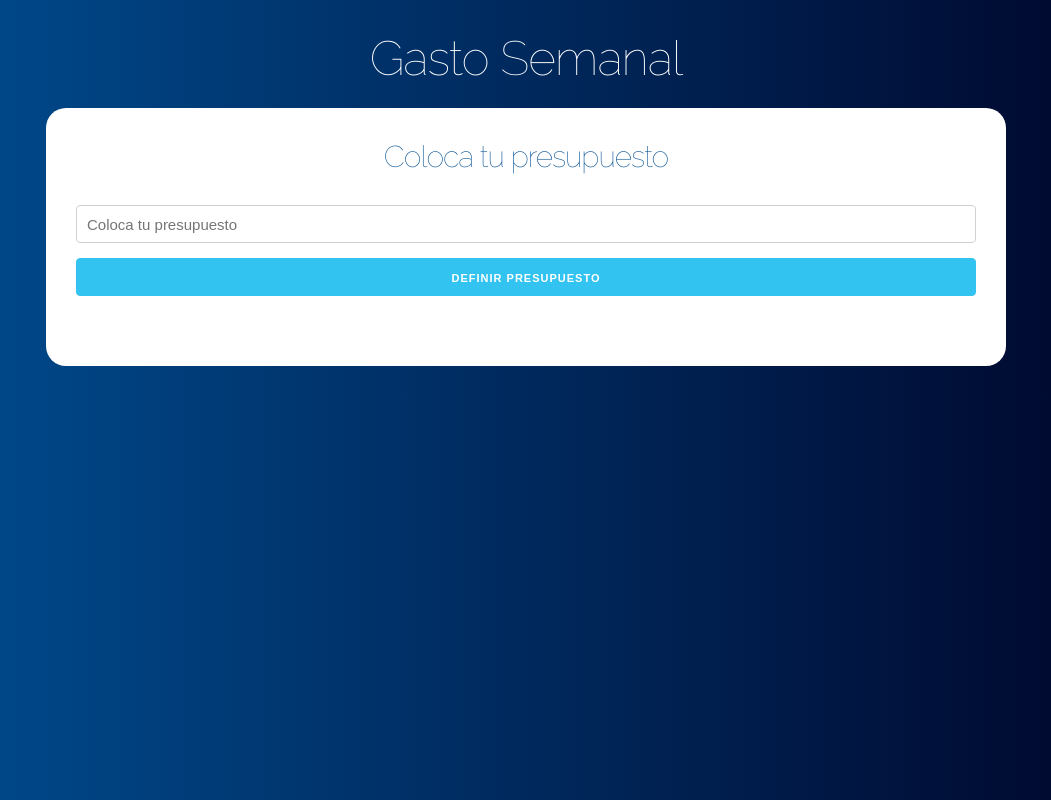
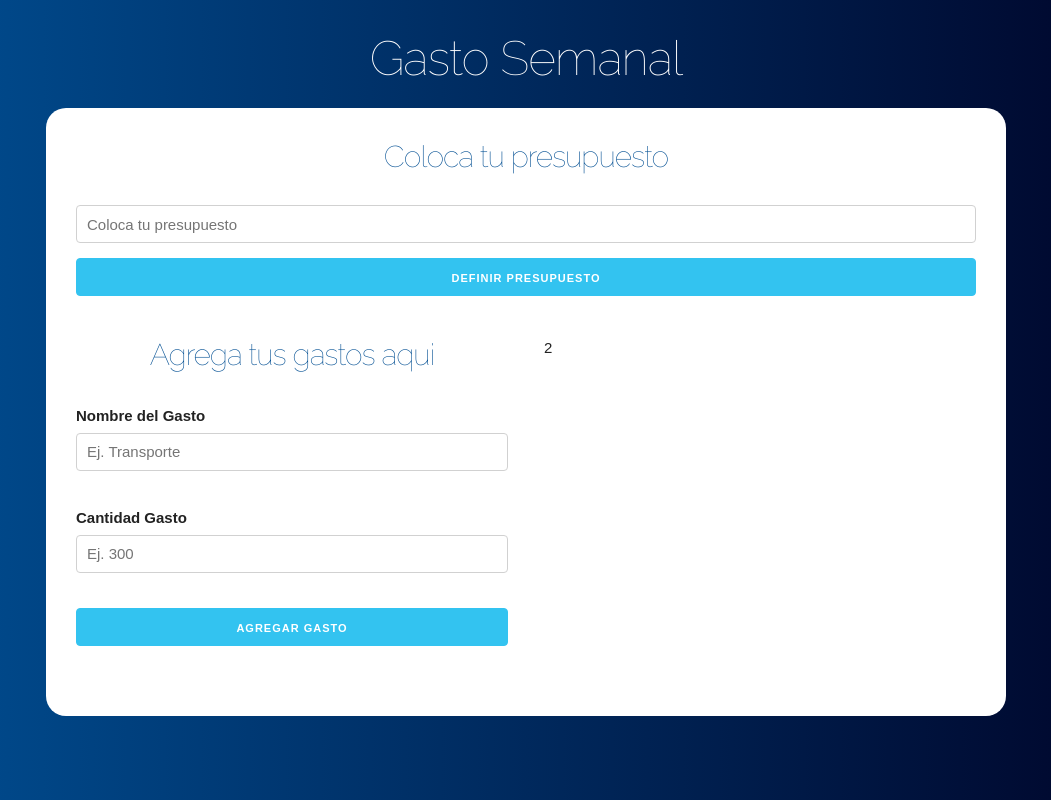
Before and after one commit to JeralPineda/react-presupuesto, a React (Create React App) app: page / in a window 1280 px wide. Shown: the whole page, without its empty margins (114-1165 px from the left). Built offline with nearby package versions, Linux system fonts and the light colour scheme.

Commit message:
Creando formulario de gastos

```diff
--- a/src/App.js
+++ b/src/App.js
@@ -1,4 +1,6 @@
 import { useState } from 'react';
+
+import { Formulario } from './components/Formulario';
 import { Pregunta } from './components/Pregunta';
 
 function App() {
@@ -16,6 +18,13 @@
                   guardarPresupuesto={guardarPresupuesto}
                   guardarRestante={guardarRestante}
                />
+
+               <div className='row'>
+                  <div className='one-half column'>
+                     <Formulario />
+                  </div>
+                  <div className='one-half column'>2</div>
+               </div>
             </div>
          </header>
       </div>
--- /dev/null
+++ b/src/components/Formulario.js
@@ -0,0 +1,35 @@
+import React from 'react';
+
+export const Formulario = () => {
+   return (
+      <form>
+         <h2>Agrega tus gastos aqui</h2>
+         <div className='campo'>
+            <label>Nombre del Gasto</label>
+            <input
+               //
+               type='text'
+               className='u-full-width'
+               placeholder='Ej. Transporte'
+            />
+         </div>
+
+         <div className='campo'>
+            <label>Cantidad Gasto</label>
+            <input
+               //
+               type='number'
+               className='u-full-width'
+               placeholder='Ej. 300'
+            />
+         </div>
+
+         <input
+            //
+            type='submit'
+            className='button-primary u-full-width'
+            value='Agregar gasto'
+         />
+      </form>
+   );
+};
```
